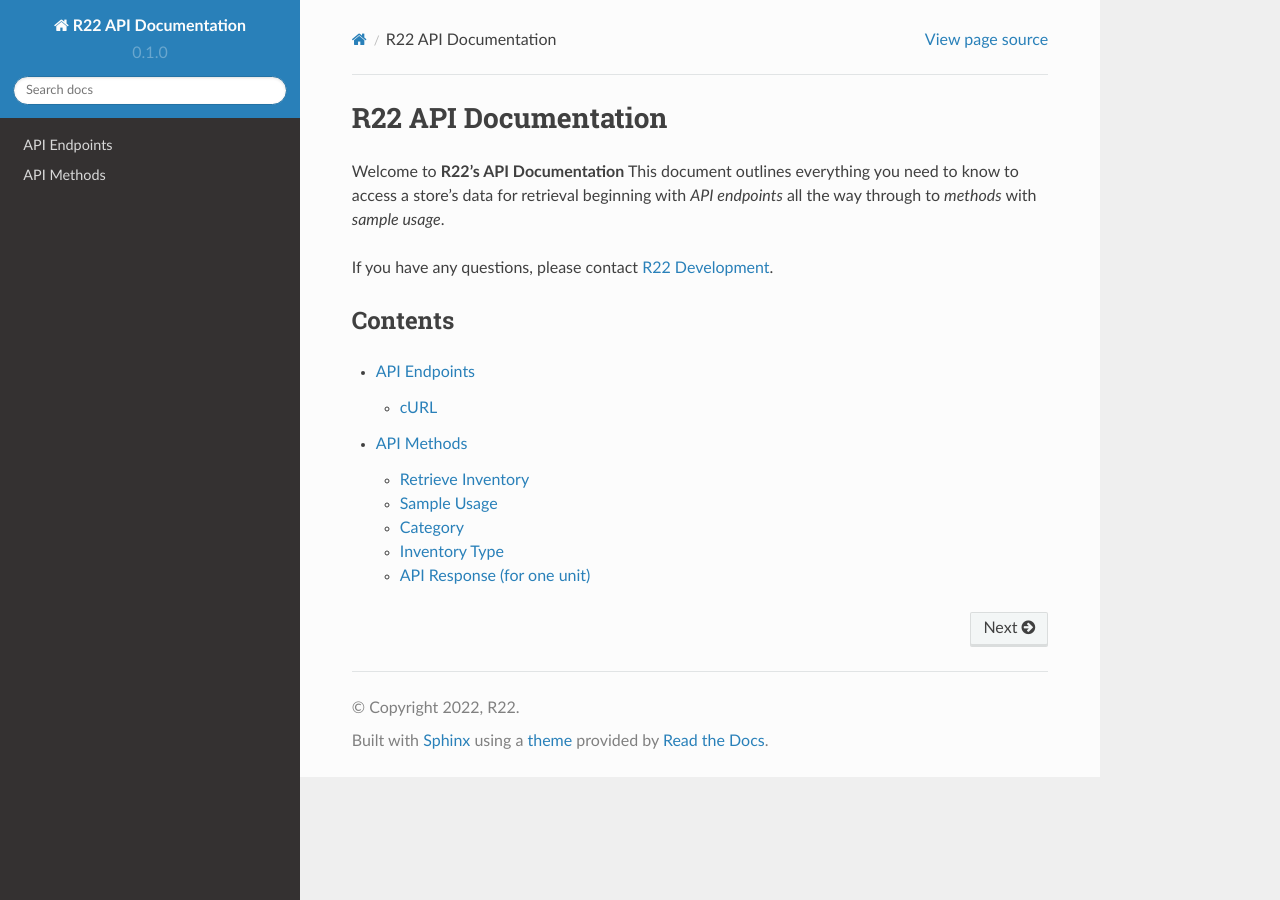
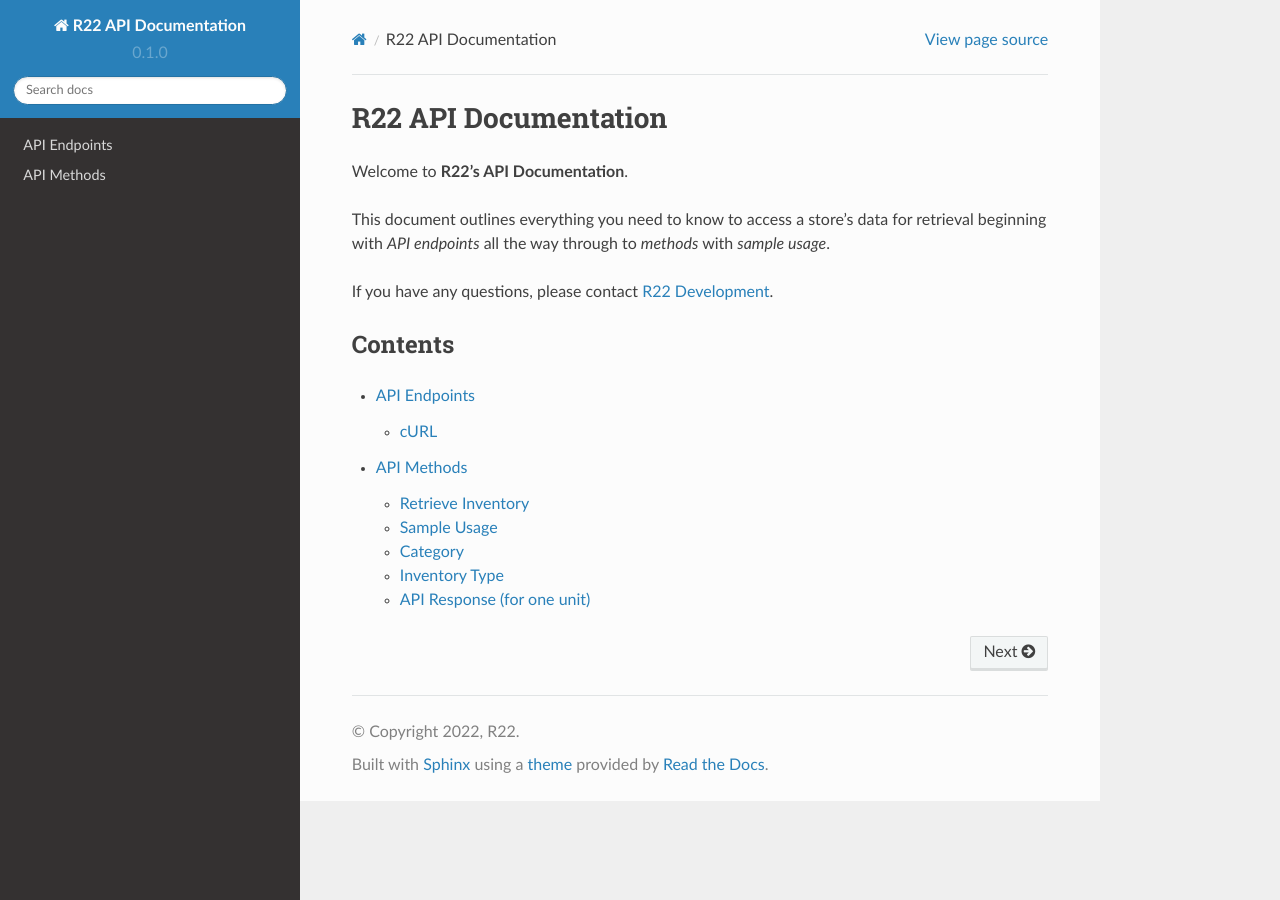
Before and after one commit to r22mik/r22apidocs, a Sphinx documentation site: the page built from docs/index.rst, in a window 1280 px wide. Built offline with Sphinx 7.4.7 and the Read the Docs theme 2.0.0, drawn with Linux system fonts in a browser that asks for light colours; pages that are not in the unit, such as notebooks, are missing from menus.

```diff
--- a/docs/index.rst
+++ b/docs/index.rst
@@ -1,7 +1,9 @@
 R22 API Documentation
 ===================================
 
-Welcome to **R22's API Documentation** This document outlines everything you need to know to access a store's data for retrieval beginning with *API endpoints* all the way through to *methods* with *sample usage*.
+Welcome to **R22's API Documentation**.
+
+This document outlines everything you need to know to access a store's data for retrieval beginning with *API endpoints* all the way through to *methods* with *sample usage*.
 
 If you have any questions, please contact `R22 Development`_.
 
```
